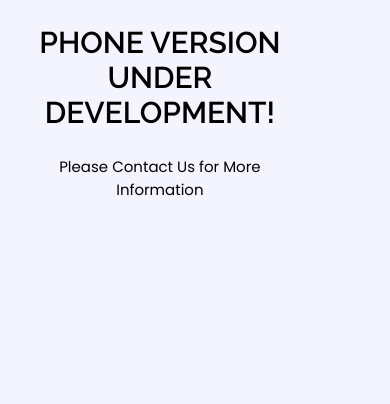
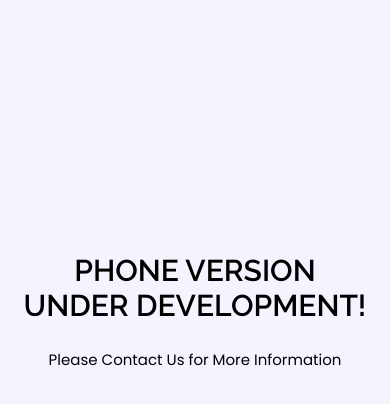
Before and after one commit to yahutahugg/yahutahugg.github.io, a plain HTML site: page index.html in a window 390 px wide. Drawn offline with Linux system fonts and the light colour scheme.

Commit message:
update phone dev

```diff
--- a/style.css
+++ b/style.css
@@ -248,10 +248,9 @@ footer .links-container {
     }
 
     .phone-development {
-        display: inline-block;
+        display: inline;
         width: 80%;
         height: 100vh;
-        align-items: center;
     }
 
     .phone-development h1 {
@@ -260,6 +259,7 @@ footer .links-container {
         font-size: 30px;
         text-align: center;
         color: #000000;
+        margin-top: 30vh;
     }
 
     .phone-development p {
```
